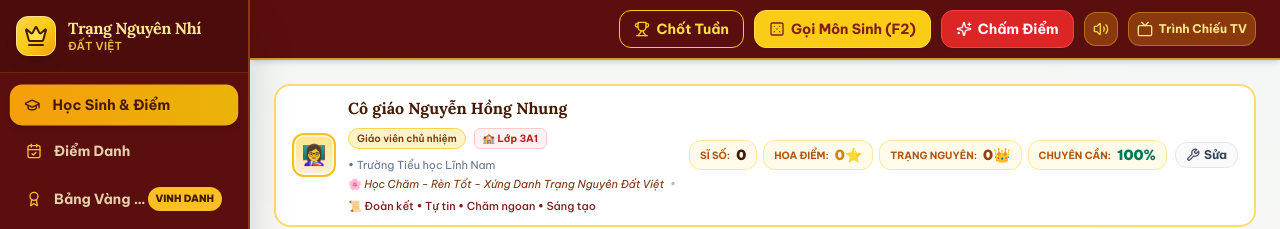
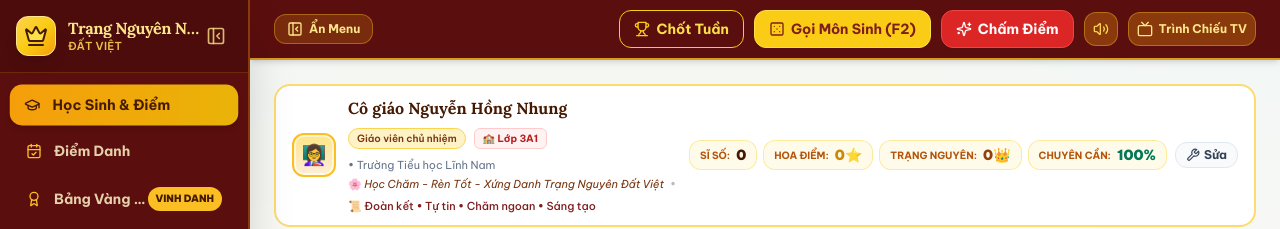
Before and after one commit to tanthin1206/l-p-h-c-demo, a React (Vite) app: page / in a window 1280 px wide. Shown: the top 229 px of the page. Built offline with nearby package versions, Linux system fonts and the light colour scheme.

Commit message:
feat: them nut an hien thanh menu ben canh (sidebar collapse/expand)

```diff
--- a/src/App.tsx
+++ b/src/App.tsx
@@ -42,6 +42,17 @@
   const [activeTab, setActiveTab] = useState<ActiveTab>('students');
   const [isMobileNavOpen, setIsMobileNavOpen] = useState<boolean>(false);
   const [isFullscreen, setIsFullscreen] = useState<boolean>(false);
+  const [isSidebarCollapsed, setIsSidebarCollapsed] = useState<boolean>(() => {
+    return localStorage.getItem('tndv_sidebar_collapsed') === 'true';
+  });
+
+  const handleToggleSidebar = () => {
+    setIsSidebarCollapsed(prev => {
+      const next = !prev;
+      localStorage.setItem('tndv_sidebar_collapsed', String(next));
+      return next;
+    });
+  };
 
   // Core App States
   const [students, setStudents] = useState<Student[]>(() => storage.getStudents());
@@ -242,10 +253,14 @@
         config={config}
         isMobileOpen={isMobileNavOpen}
         onCloseMobile={() => setIsMobileNavOpen(false)}
+        isCollapsed={isSidebarCollapsed}
+        onToggleCollapse={handleToggleSidebar}
       />
 
-      {/* 2. MAIN CONTENT WRAPPER (Offset by 250px on desktop) */}
-      <div className="flex-1 min-w-0 flex flex-col min-h-screen lg:pl-[250px] relative z-10 bg-[#FFFCF5]/90">
+      {/* 2. MAIN CONTENT WRAPPER (Offset dynamically by 250px or 0px on desktop) */}
+      <div className={`flex-1 min-w-0 flex flex-col min-h-screen relative z-10 bg-[#FFFCF5]/90 transition-[padding] duration-300 ease-in-out ${
+        isSidebarCollapsed ? 'lg:pl-0' : 'lg:pl-[250px]'
+      }`}>
         {/* Sticky Header */}
         <Header
           config={config}
@@ -255,6 +270,8 @@
           onToggleFullscreen={handleToggleFullscreen}
           isFullscreen={isFullscreen}
           onToggleMobileMenu={() => setIsMobileNavOpen(prev => !prev)}
+          isSidebarCollapsed={isSidebarCollapsed}
+          onToggleSidebar={handleToggleSidebar}
           onWeeklySummary={() => setWeeklySummaryOpen(true)}
           onCallStudent={() => {
             setRandomCallerOpen(true);
--- a/src/components/Header.tsx
+++ b/src/components/Header.tsx
@@ -7,7 +7,9 @@
   Sparkles,
   Trophy,
   Dice5,
-  GraduationCap
+  GraduationCap,
+  PanelLeftClose,
+  PanelLeftOpen
 } from 'lucide-react';
 import { ClassConfig, Student } from '../types';
 import { soundEngine } from '../utils/soundEngine';
@@ -23,6 +25,8 @@
   onWeeklySummary: () => void;
   onCallStudent: () => void;
   onOpenScoreModal: () => void;
+  isSidebarCollapsed?: boolean;
+  onToggleSidebar?: () => void;
 }
 
 export const Header: React.FC<HeaderProps> = ({
@@ -35,21 +39,53 @@
   onToggleMobileMenu,
   onWeeklySummary,
   onCallStudent,
-  onOpenScoreModal
+  onOpenScoreModal,
+  isSidebarCollapsed = false,
+  onToggleSidebar
 }) => {
   return (
     <header id="app-main-header" className="bg-[#5B0E0E] text-white shadow-md border-b-2 border-amber-400/80 sticky top-0 z-30 font-sans">
       <div className="w-full px-3.5 sm:px-6 py-2.5">
         <div className="flex items-center justify-between gap-3">
+          {/* Left Menu Toggle Buttons */}
+          <div className="flex items-center gap-2">
             {/* Mobile menu button */}
             <button
               type="button"
               onClick={onToggleMobileMenu}
-            className="lg:hidden p-2 rounded-xl bg-amber-500/25 hover:bg-amber-500/40 text-amber-200 border border-amber-400/40 transition-colors cursor-pointer"
+              className="lg:hidden p-2 rounded-xl bg-amber-500/25 hover:bg-amber-500/40 text-amber-200 border border-amber-400/40 transition-colors cursor-pointer flex items-center justify-center"
               title="Mở menu danh mục"
             >
               <Menu className="w-5 h-5" />
             </button>
+
+            {/* Desktop toggle sidebar button */}
+            {onToggleSidebar && (
+              <button
+                type="button"
+                id="btn-toggle-desktop-sidebar"
+                onClick={onToggleSidebar}
+                className={`hidden lg:flex items-center gap-1.5 px-3 py-1.5 rounded-xl font-bold font-sans text-xs transition-all cursor-pointer shadow-xs active:scale-95 ${
+                  isSidebarCollapsed
+                    ? "bg-amber-400 text-amber-950 hover:bg-yellow-300 border border-yellow-300 shadow-md font-extrabold"
+                    : "border border-amber-400/40 text-amber-200 bg-amber-500/20 hover:bg-amber-500/35"
+                }`}
+                title={isSidebarCollapsed ? "Mở rộng thanh menu bên cạnh" : "Ẩn thanh menu bên cạnh"}
+              >
+                {isSidebarCollapsed ? (
+                  <>
+                    <PanelLeftOpen className="w-4 h-4 text-amber-950" />
+                    <span>Hiện Menu</span>
+                  </>
+                ) : (
+                  <>
+                    <PanelLeftClose className="w-4 h-4 text-amber-200" />
+                    <span>Ẩn Menu</span>
+                  </>
+                )}
+              </button>
+            )}
+          </div>
 
           {/* Right Action Buttons */}
           <div className="flex items-center gap-2 sm:gap-2.5 flex-wrap justify-end ml-auto">
--- a/src/components/SidebarNav.tsx
+++ b/src/components/SidebarNav.tsx
@@ -9,7 +9,8 @@
   BarChart3,
   Settings,
   Crown,
-  X
+  X,
+  PanelLeftClose
 } from 'lucide-react';
 import { ActiveTab, ClassConfig } from '../types';
 
@@ -21,6 +22,8 @@
   config: ClassConfig;
   isMobileOpen?: boolean;
   onCloseMobile?: () => void;
+  isCollapsed?: boolean;
+  onToggleCollapse?: () => void;
 }
 
 export const SidebarNav: React.FC<SidebarNavProps> = ({
@@ -31,6 +34,8 @@
   config,
   isMobileOpen = false,
   onCloseMobile,
+  isCollapsed = false,
+  onToggleCollapse,
 }) => {
   const navItems: {
     id: ActiveTab;
@@ -74,14 +79,14 @@
           border-r-2 border-amber-500/30 shadow-2xl
           flex flex-col justify-between
           transition-transform duration-300 ease-in-out select-none
-          ${isMobileOpen ? "translate-x-0 !z-50" : "-translate-x-full lg:translate-x-0"}
+          ${isMobileOpen ? "translate-x-0 !z-50" : isCollapsed ? "-translate-x-full" : "-translate-x-full lg:translate-x-0"}
         `}
       >
         {/* Top Header Logo & Nav Items */}
         <div className="flex-1 flex flex-col min-h-0 overflow-hidden">
           <div className="p-4 border-b border-amber-500/20 bg-black/15 shrink-0">
             <div className="flex items-center justify-between">
-              <div className="flex items-center gap-3">
+              <div className="flex items-center gap-3 min-w-0">
                 <div className="w-10 h-10 rounded-xl bg-gradient-to-br from-amber-300 via-yellow-400 to-amber-500 text-amber-950 flex items-center justify-center shadow-lg border border-amber-200 shrink-0 transform hover:scale-105 transition-transform">
                   <Crown className="w-6 h-6 text-amber-950 fill-yellow-300" />
                 </div>
@@ -95,15 +100,31 @@
                 </div>
               </div>
 
+              <div className="flex items-center gap-1 shrink-0">
+                {/* Desktop Collapse Button */}
+                {onToggleCollapse && (
+                  <button
+                    type="button"
+                    onClick={onToggleCollapse}
+                    className="hidden lg:flex p-1.5 rounded-lg text-amber-200/80 hover:text-amber-100 hover:bg-white/10 transition-colors cursor-pointer"
+                    title="Thu gọn menu (Ẩn thanh bên)"
+                  >
+                    <PanelLeftClose className="w-5 h-5" />
+                  </button>
+                )}
+
+                {/* Mobile Close Button */}
                 {onCloseMobile && (
                   <button
                     type="button"
                     onClick={onCloseMobile}
-                  className="lg:hidden p-1.5 rounded-lg text-amber-200 hover:bg-white/10"
+                    className="lg:hidden p-1.5 rounded-lg text-amber-200 hover:bg-white/10 cursor-pointer"
+                    title="Đóng menu"
                   >
                     <X className="w-5 h-5" />
                   </button>
                 )}
+              </div>
             </div>
           </div>
 
```
Lines whose indentation alone changed are shown as unchanged.
